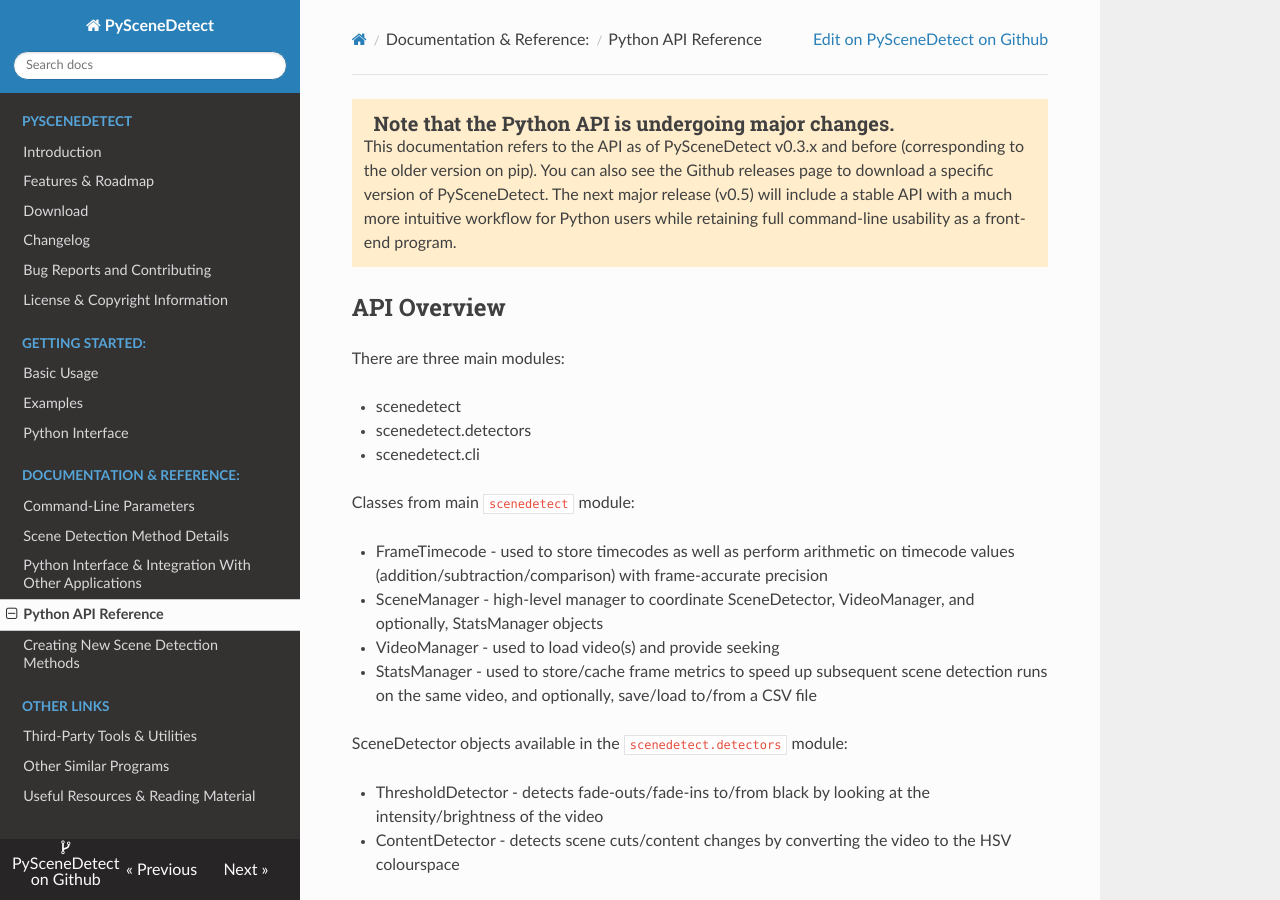
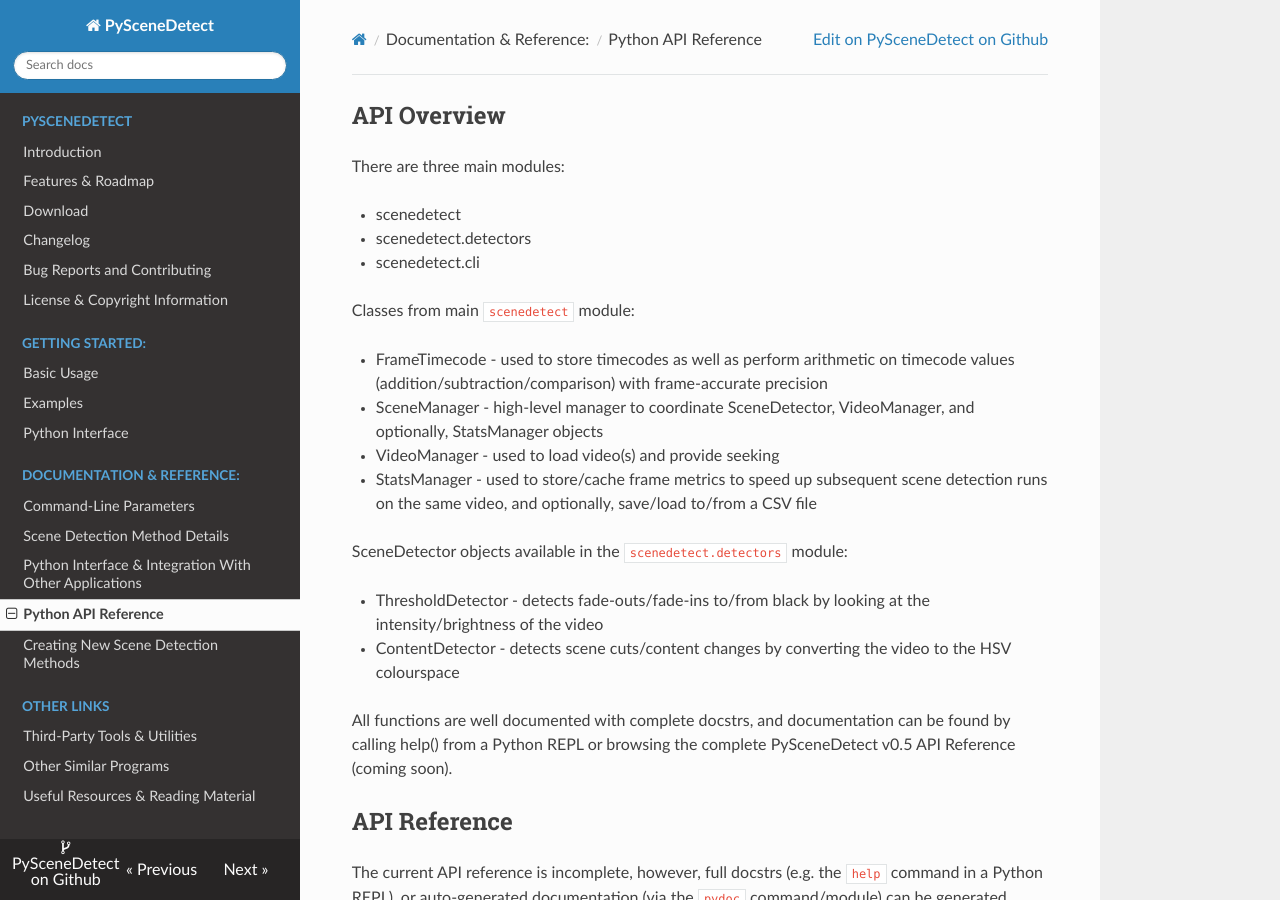
Before and after one commit to vovamushak/PySceneDetect, an MkDocs documentation site: the page built from docs/reference/python-api.md, in a window 1280 px wide and 900 px high. Built offline with MkDocs 1.6.1, drawn with Linux system fonts in a browser that asks for light colours; nearby versions of some CDN libraries; old or Windows-style settings are respelled for this version of MkDocs.

Commit message:
Remove API warning from API reference page and add to index page temporarily.

```diff
--- a/docs/reference/python-api.md
+++ b/docs/reference/python-api.md
@@ -1,11 +1,3 @@
-
-
-
-<div class="warning">
-<h3><span class="fa wy-text-warning"></span>&nbsp; Note that the Python API is undergoing major changes.</h3>
-This documentation refers to the API as of PySceneDetect v0.3.x and before (corresponding to the older version on pip).  You can also see the Github releases page to download a specific version of PySceneDetect.  The next major release (v0.5) will include a stable API with a much more intuitive workflow for Python users while retaining full command-line usability as a front-end program.
-</div>
-
 
 API Overview
 ----------------------------------------------------------
```
Also changed, not shown: docs/index.md (+9 -0 lines).
